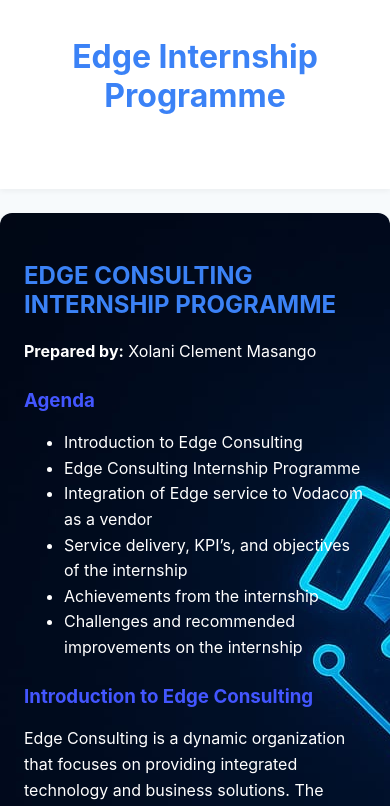
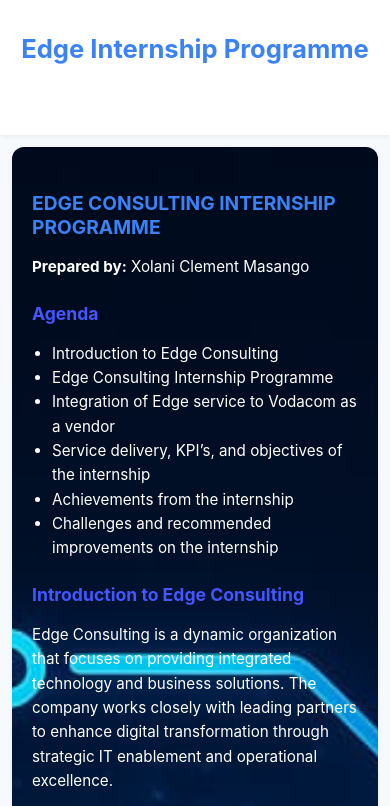
Before and after one commit to sekhaolela27-alt/sekhaolela27-alt.github.io, a plain HTML site: page BUCLE IT INTERGRATION PROGRAMME.html in a window 390 px wide. Shown: the top 806 px of the page. Drawn offline with Linux system fonts and the light colour scheme.

Commit message:
Update BUCLE IT INTERGRATION PROGRAMME.html

```diff
--- a/BUCLE IT INTERGRATION PROGRAMME.html
+++ b/BUCLE IT INTERGRATION PROGRAMME.html
@@ -4,6 +4,7 @@
   <meta charset="utf-8">
   <meta name="viewport" content="width=device-width,initial-scale=1">
   <title>Edge Internship Programme — Bucle IT Integration</title>
+
   <style>
     body {
       font-family: Inter, Segoe UI, Roboto, Helvetica, Arial, sans-serif;
@@ -12,39 +13,53 @@
       color: #111;
       text-align: center;
     }
+
     header {
       background: white;
       padding: 16px;
       box-shadow: 0 2px 6px rgba(0,0,0,0.05);
     }
+
     h1 {
       color: #3b82f6;
       margin-bottom: 0;
+      font-size: 1.8rem;
     }
+
     h2 {
       color: #3b82f6;
       margin-top: 24px;
+      font-size: 1.4rem;
     }
 
-      h3 {
+    h3 {
       color: #4356ff;
       margin-top: 24px;
+      font-size: 1.2rem;
     }
+
     section {
-
-     background-image: url('bucle logo.jpg');
+      background-image: url('bucle logo.jpg');
+      background-size: cover;
+      background-position: center;
       border-radius: 12px;
       padding: 24px;
       margin: 24px auto;
       max-width: 900px;
       text-align: left;
       box-shadow: 0 2px 6px rgba(0,0,0,0.05);
+    }
 
-    }
     p, ul {
       color: #ffffff;
       line-height: 1.6;
+      font-size: 1rem;
     }
+
+    ul {
+      padding-left: 20px;
+    }
+
     .btn {
       display: inline-block;
       padding: 10px 16px;
@@ -55,10 +70,39 @@
       font-weight: 600;
       margin-top: 12px;
     }
+    @media (max-width: 600px) {
+
+      section {
+        margin: 12px;
+        padding: 20px;
+      }
+
+      h1 {
+        font-size: 1.6rem;
+      }
+
+      h2 {
+        font-size: 1.2rem;
+      }
+
+      h3 {
+        font-size: 1.1rem;
+      }
+
+      p, ul {
+        font-size: 0.95rem;
+      }
+
+      .btn {
+        width: 100%;
+        text-align: center;
+        padding: 12px;
+      }
+    }
   </style>
 </head>
+
 <body>
-
   <header>
     <h1>Edge Internship Programme</h1>
     <p>Presented by Bucle IT Integration</p>
@@ -108,9 +152,7 @@
     </p>
 
     <h3>Achievements from the Internship</h3>
-    <p>
-      During the internship, several milestones were achieved:
-    </p>
+    <p>During the internship, several milestones were achieved:</p>
     <ul>
       <li>Improved service coordination and client communication.</li>
       <li>Successful execution of IT integration tasks with Vodacom systems.</li>
@@ -119,10 +161,7 @@
     </ul>
 
     <h3>Challenges and Recommended Improvements</h3>
-    <p>
-      Despite the successes, some challenges were encountered, including system access limitations,
-      time constraints, and adaptation to corporate procedures. Recommendations for improvement include:
-    </p>
+    <p>Challenges included system access limitations, time constraints, and adaptation to corporate procedures. Improvements include:</p>
     <ul>
       <li>Extended internship duration for deeper skill acquisition.</li>
       <li>Improved onboarding to reduce adaptation time.</li>
@@ -141,5 +180,6 @@
       <a href="BUCLE WEB.html" class="btn">← Back to Main Website</a>
     </div>
   </section>
+
 </body>
 </html>
```
